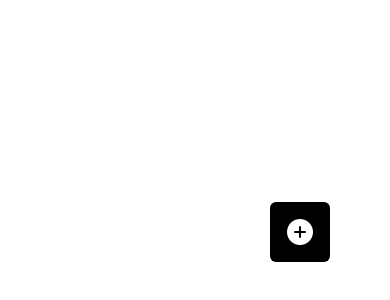
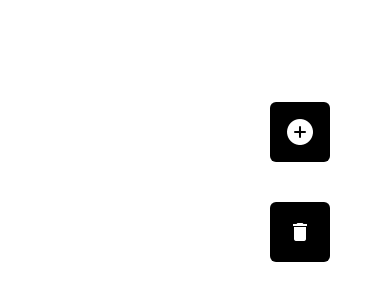
Before and after one commit to andresleonardobg/vills, a React Native app: screen / in a window 390 px wide. Shown: the part 532-832 px from the top of the page. Built offline with nearby package versions, Linux system fonts and the light colour scheme.

Commit message:
feat(main): :sparkles: new button, delete databases

```diff
--- a/components/main.tsx
+++ b/components/main.tsx
@@ -1,8 +1,9 @@
 import { useState, useEffect } from "react";
-import { FlatList, Pressable, StyleSheet, View } from "react-native";
+import { FlatList, Pressable, StyleSheet, View, Alert } from "react-native";
 import { ModalForm } from "./modalForm";
 import { Card } from "./card";
 import { Ionicons } from "@expo/vector-icons";
+import MaterialIcons from "@expo/vector-icons/MaterialIcons";
 import Constants from "expo-constants";
 import { getData, removeData } from "../database/db_controller";
 import { Transaction } from "../types/types";
@@ -21,6 +22,18 @@ export function Main() {
     };
     fetchData();
   }, []);
+
+  const showAlert = () => {
+    Alert.alert("Info", "¿Borrar todas las bases de datos?", [
+      {
+        text: "ok",
+        onPress: () => {
+          setRecords([]);
+          removeData();
+        },
+      },
+    ]);
+  };
 
   return (
     <>
@@ -46,6 +59,10 @@ export function Main() {
       >
         <Ionicons name="add-circle" size={32} color="white" />
       </Pressable>
+
+      <Pressable onPress={showAlert} style={styles.botonDelete}>
+        <MaterialIcons name="delete" size={24} color="#ffffff" />
+      </Pressable>
     </>
   );
 }
@@ -58,6 +75,18 @@ const styles = StyleSheet.create({
     paddingTop: Constants.statusBarHeight,
   },
   boton: {
+    backgroundColor: "#000",
+    borderRadius: 6,
+    padding: 10,
+    position: "absolute",
+    width: 60,
+    height: 60,
+    bottom: 150,
+    right: 60,
+    alignItems: "center",
+    justifyContent: "center",
+  },
+  botonDelete: {
     backgroundColor: "#000",
     borderRadius: 6,
     padding: 10,
--- a/package.json
+++ b/package.json
@@ -10,12 +10,13 @@
     "lint": "eslint ."
   },
   "dependencies": {
+    "@expo/metro-runtime": "~3.2.1",
     "@expo/vector-icons": "^14.0.2",
+    "@react-native-async-storage/async-storage": "1.23.1",
     "expo": "~51.0.25",
     "expo-status-bar": "~1.12.1",
     "react": "18.2.0",
-    "react-native": "0.74.5",
-    "@react-native-async-storage/async-storage": "1.23.1"
+    "react-native": "0.74.5"
   },
   "devDependencies": {
     "@babel/core": "^7.20.0",
```
Also changed, not shown: 1 other file (tests, documents, lock files or other folders).
